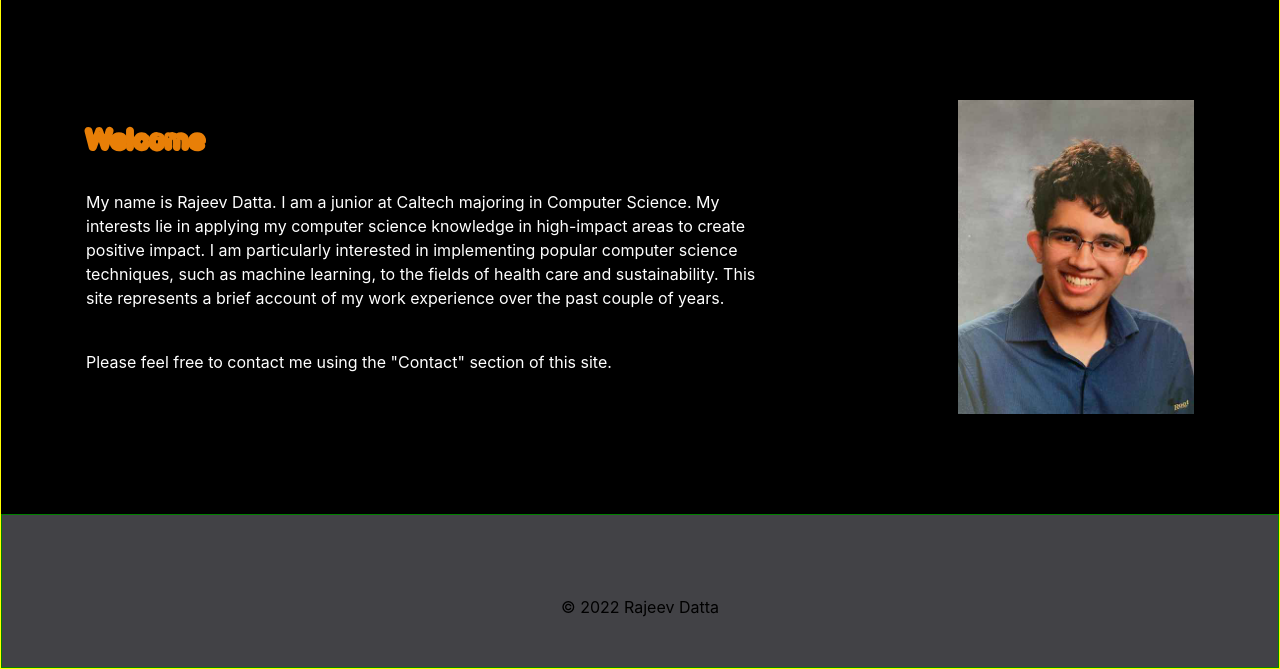
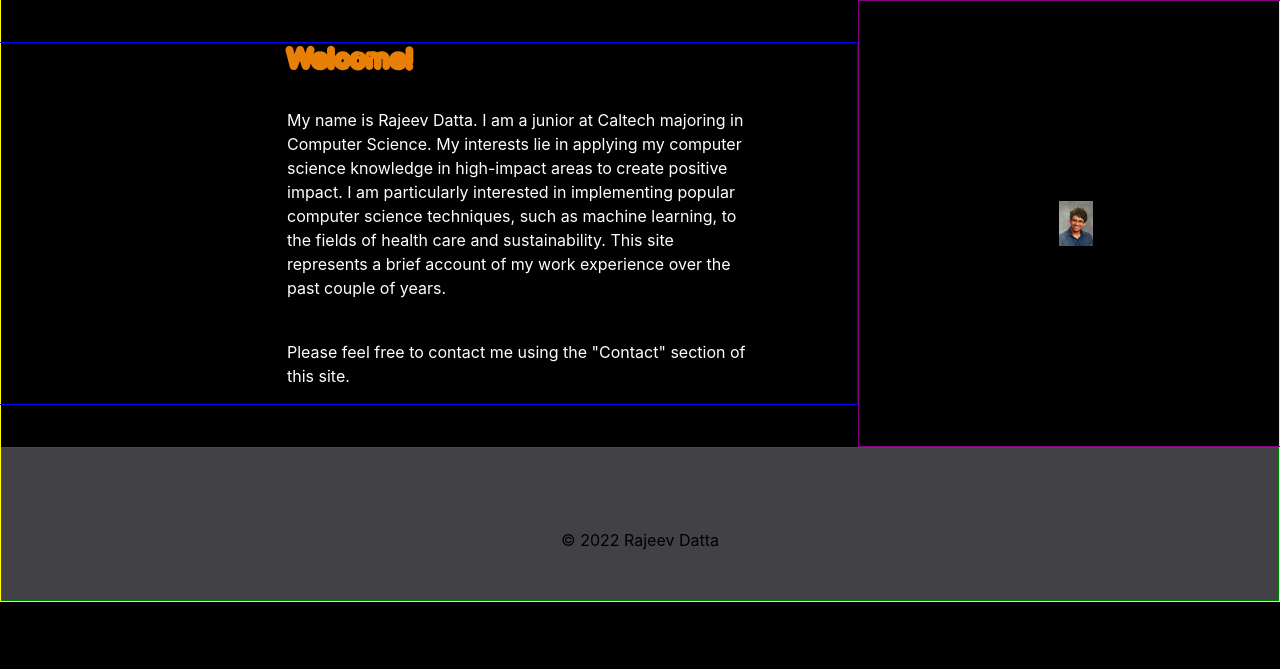
Before and after one commit to rajeev-datta/rajeev-datta.github.io, a Jekyll site: the page index.html, which Jekyll copies as it is, in a window 1280 px wide. Shown: the part 279-948 px from the top of the page. Built offline with Jekyll 4.4.1, drawn with Linux system fonts in a browser that asks for light colours; after the commit the page ends 900 px from its top, so only the background shows below that.

Commit message:
formatting about section

```diff
--- a/css/style.css
+++ b/css/style.css
@@ -59,20 +59,22 @@ body {
 }
 
 #intro {
-        padding-left: 100px;
+        padding-left: 300px;
         padding-right: 100px;
+        border: 1px solid blue;
 }
 
 #welcome {
         font-family: 'Balsamiq Sans', 'cursive';
-        font-size: 75px;
+        font-size: 200px;
         -webkit-text-fill-color: transparent;
         -webkit-text-stroke-width: 4px;
         -webkit-text-stroke-color: #e87f07;
 }
 
 #photo {
-        padding: 100px;
+        padding: 200px;
+        border: 1px solid purple;
 }
 
 #footer{
--- a/index.html
+++ b/index.html
@@ -36,7 +36,7 @@
           <!-- left side -->
           <div class="col-lg-8 col-md-8 col-sm-12 justify-content-center align-self-center" id="intro">
             <div id="welcome">
-              <h3>Welcome</h3>
+              <h3>Welcome!</h3>
             </div>
             <br>
             <p>
```
